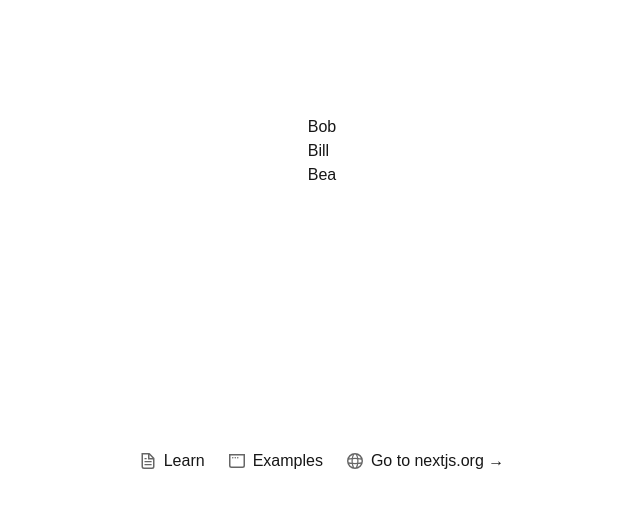
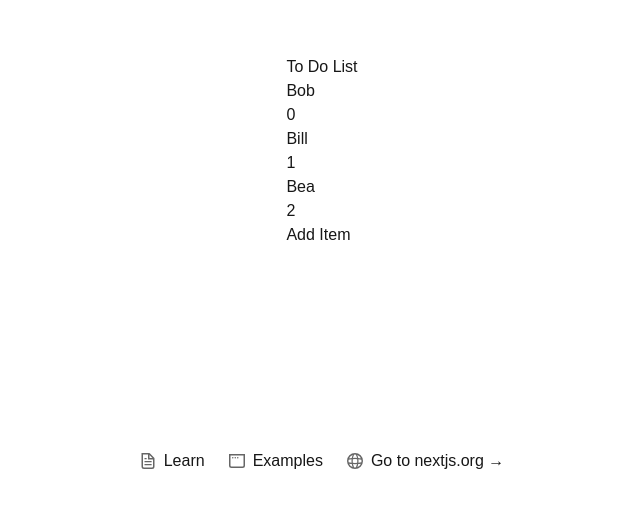
Before and after one commit to straysailor/streak-builder, a Next.js app: page / in a window 1280 px wide. Shown: the part 249-756 px from the top of the page, without its empty margins (318-958 px from the left). Built offline with nearby package versions, Linux system fonts and the light colour scheme.

Commit message:
Added expandable list items

```diff
--- /dev/null
+++ b/src/app/components/ListItem.tsx
@@ -0,0 +1,29 @@
+'use client'
+
+import { useState } from "react";
+
+interface ListProps {
+    name:string,
+    description: string,
+    priority:number,
+
+}
+export default function ListItem({name, description, priority}:ListProps):React.JSX.Element{
+    let [expanded, setExpanded] = useState<boolean>(false)
+    const revealDecription = () => {
+        console.log("I was clicked!")
+        setExpanded(!expanded);
+    };
+    return (
+        <div onClick={revealDecription}>
+            <h1>{name}</h1>
+            {expanded &&
+                <div>
+                    <p>{description}</p>
+                    <p>Date</p>
+                </div>
+            }
+            <p>{priority}</p>
+        </div>
+    )
+}
--- a/src/app/components/ToDoList.tsx
+++ b/src/app/components/ToDoList.tsx
@@ -1,15 +1,18 @@
 'use client'
 import { useState } from "react"
+import ListItem from "./ListItem";
 
 export default function ToDoList():React.JSX.Element{
     let [items, setItems] = useState(["Bob", "Bill", "Bea"]);
 
-    let listBody = items.map((item, index) => (<div>
-        <h1>{item}</h1>
-    </div>));
+    let listBody = items.map((item, index) => (
+        <ListItem name={item} description="Null" priority={index}></ListItem>
+    ));
     return (
     <div>
+        <h1>To Do List</h1>
         {listBody}
+        <button>Add Item</button>
     </div>
     )
 }
```
Also changed, not shown: src/app/components/ItemEditor.tsx (added).
